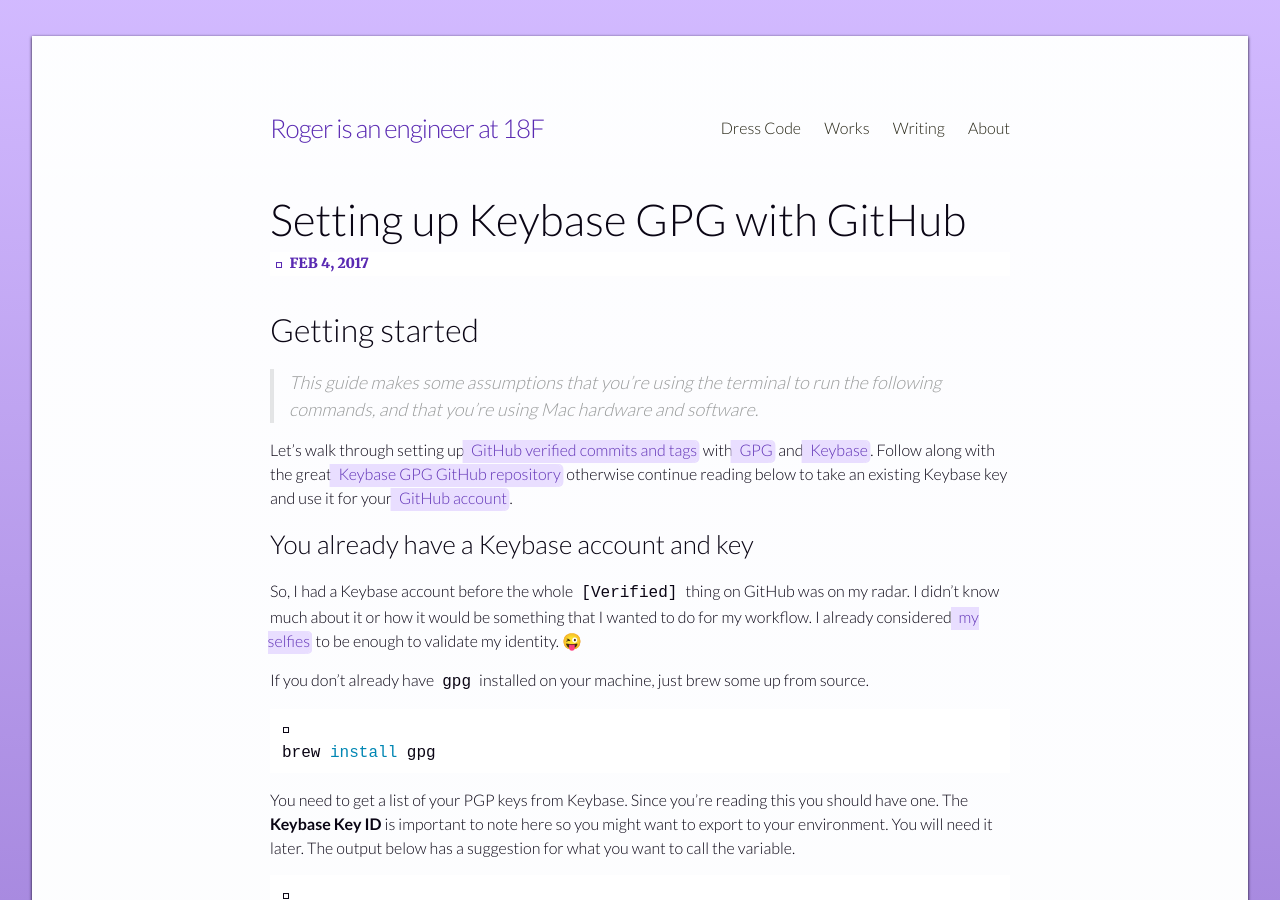
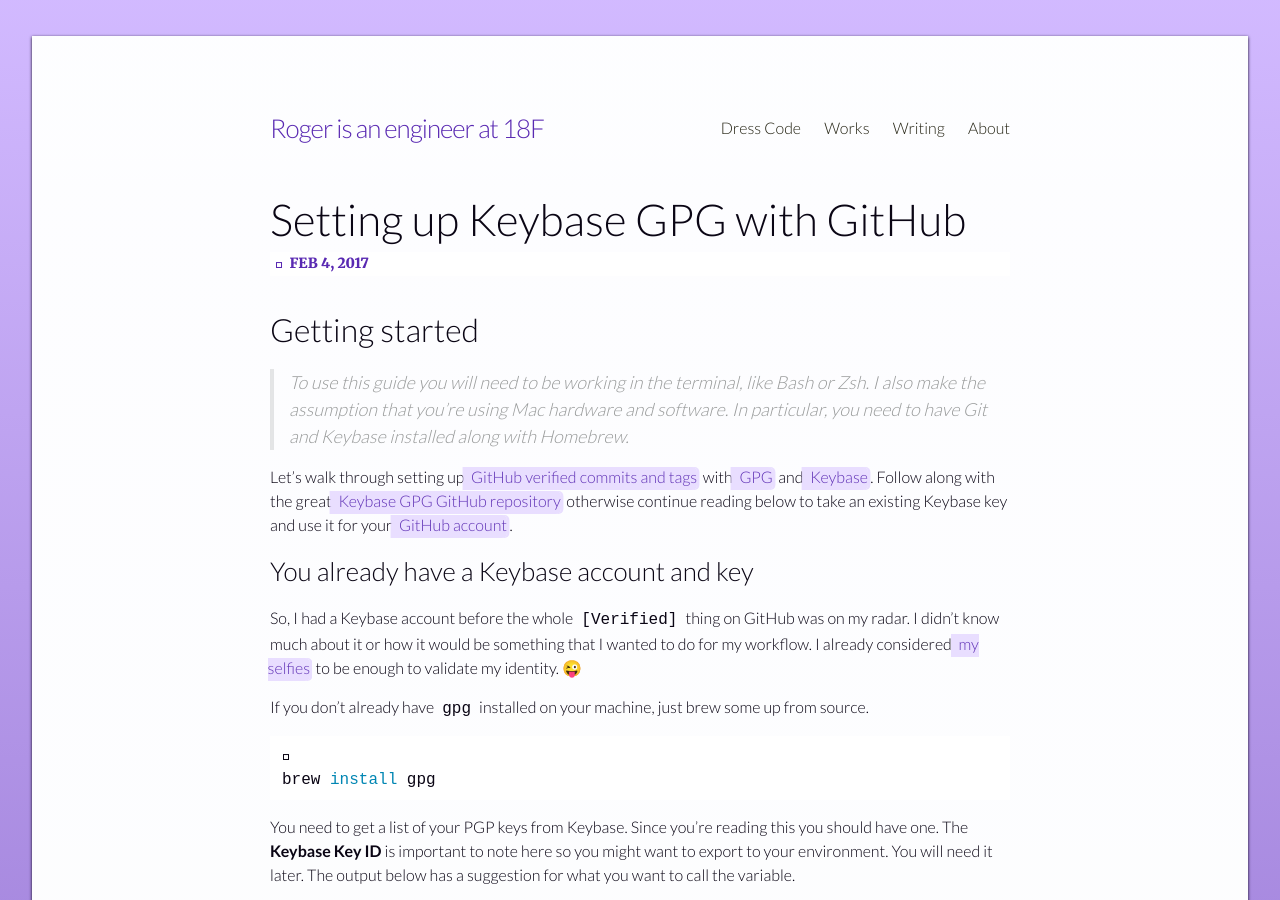
Before and after one commit to rogeruiz/write, a Jekyll site: the page built from dress-code/_posts/2017-02-04-setting-up-keybase-gpg-github.markdown, in a window 1280 px wide and 900 px high. Built offline with Jekyll 4.4.1, drawn with Linux system fonts in a browser that asks for light colours; some web fonts are replaced.

Commit message:
Change tldr from passive to active voice

```diff
--- a/dress-code/_posts/2017-02-04-setting-up-keybase-gpg-github.markdown
+++ b/dress-code/_posts/2017-02-04-setting-up-keybase-gpg-github.markdown
@@ -6,8 +6,9 @@
 
 ## Getting started
 
-> This guide makes some assumptions that you're using the terminal to run the
-> following commands, and that you're using Mac hardware and software.
+> To use this guide you will need to be working in the terminal, like Bash or
+> Zsh. I also make the assumption that you're using Mac hardware and software.
+> In particular, you need to have Git and Keybase installed along with Homebrew.
 
 Let's walk through setting up [GitHub verified commits and tags][gh-gpg] with
 [GPG][hp-gpg] and [Keybase][hp-keybase]. Follow along with the great [Keybase
```
